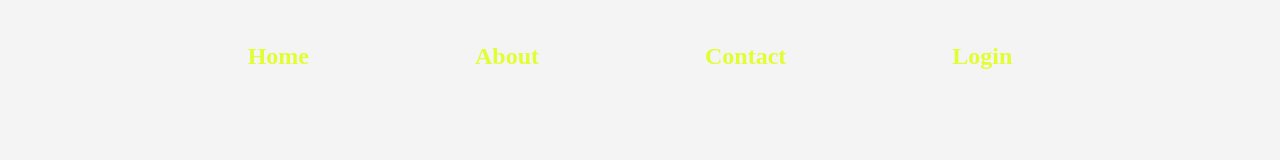
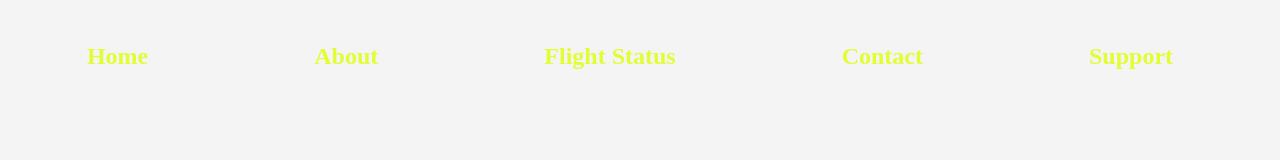
Before and after one commit to BIJJUDAMA/Jetlag, a plain HTML site: page HTML Files/homepage.html in a window 1280 px wide. Drawn offline with Linux system fonts and the light colour scheme; files that its build step writes are made by us from their sources; a web font is replaced by a local one.

Commit message:
Organised in folders

```diff
--- a/homepage.html
+++ b/HTML Files/homepage.html
@@ -1,7 +1,7 @@
 <html>
     <head>
         <title>JETLAG</title>
-        <link rel="stylesheet" href="styles.css">
+        <link rel="stylesheet" href="css/styles.css">
 
     </head>
     <body>
@@ -11,11 +11,12 @@
             <div class="navlinks">
                 <a href="homepage.html">Home</a>
                 <a href="about.html">About</a>
+                <a href="flight_status.html">Flight Status</a>
                 <a href="contact.html">Contact</a>
-                <a href="login.html">Login</a>
+                <a href="support.html">Support</a>
             </div>
         </div>
-
+        <!Add a form that will lead to search result page by taking info from the form used here>
 
     </body>
 </html>
```
Also changed, not shown: CSS files/styles.css (renamed from styles.css), HTML Files/about.html (added), HTML Files/confirmation.html (added), HTML Files/contact.html (added), HTML Files/flight_status.html (added), HTML Files/search_results.html (added), HTML Files/support.html (added), Misc/README.md (renamed from README.md), 2 other files.
